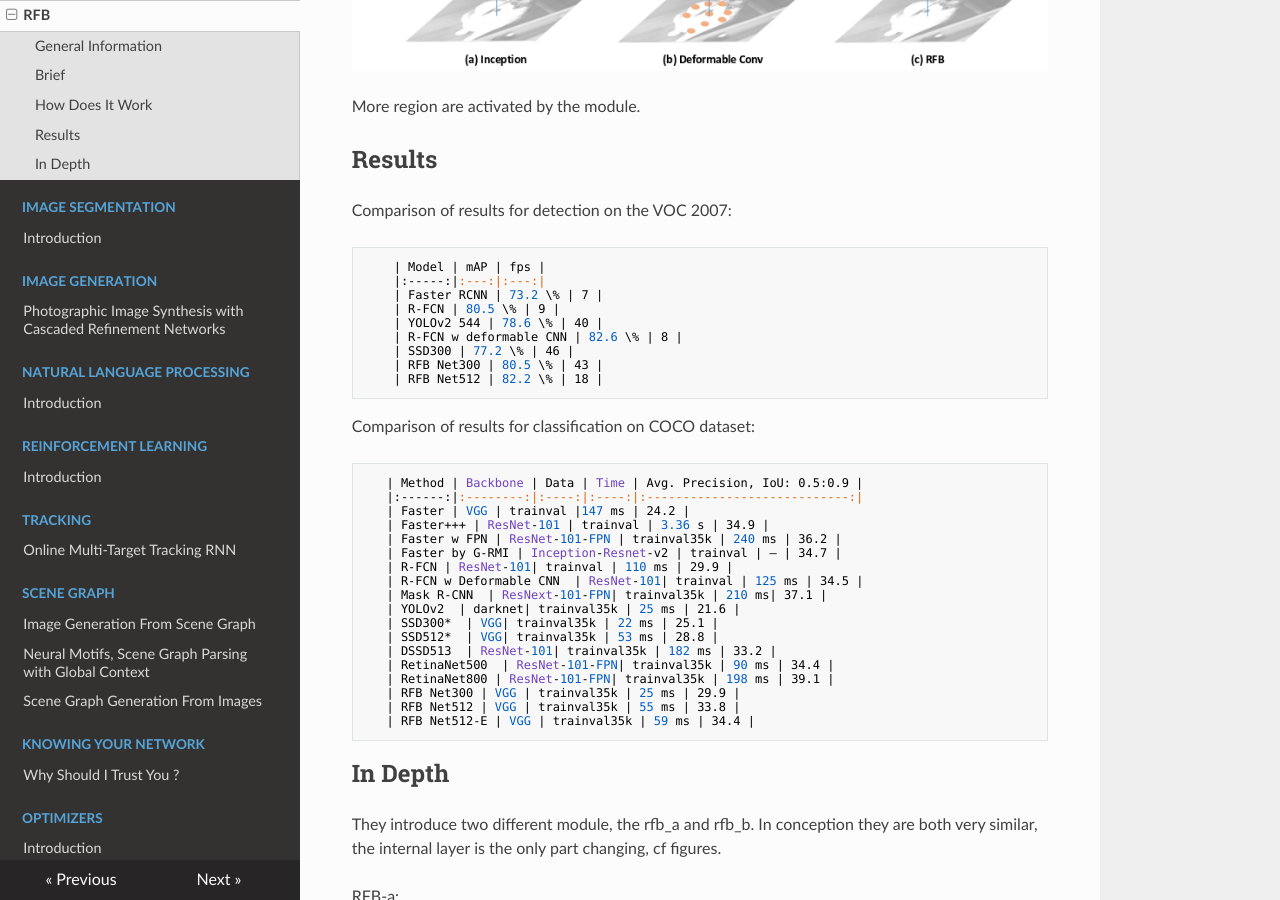
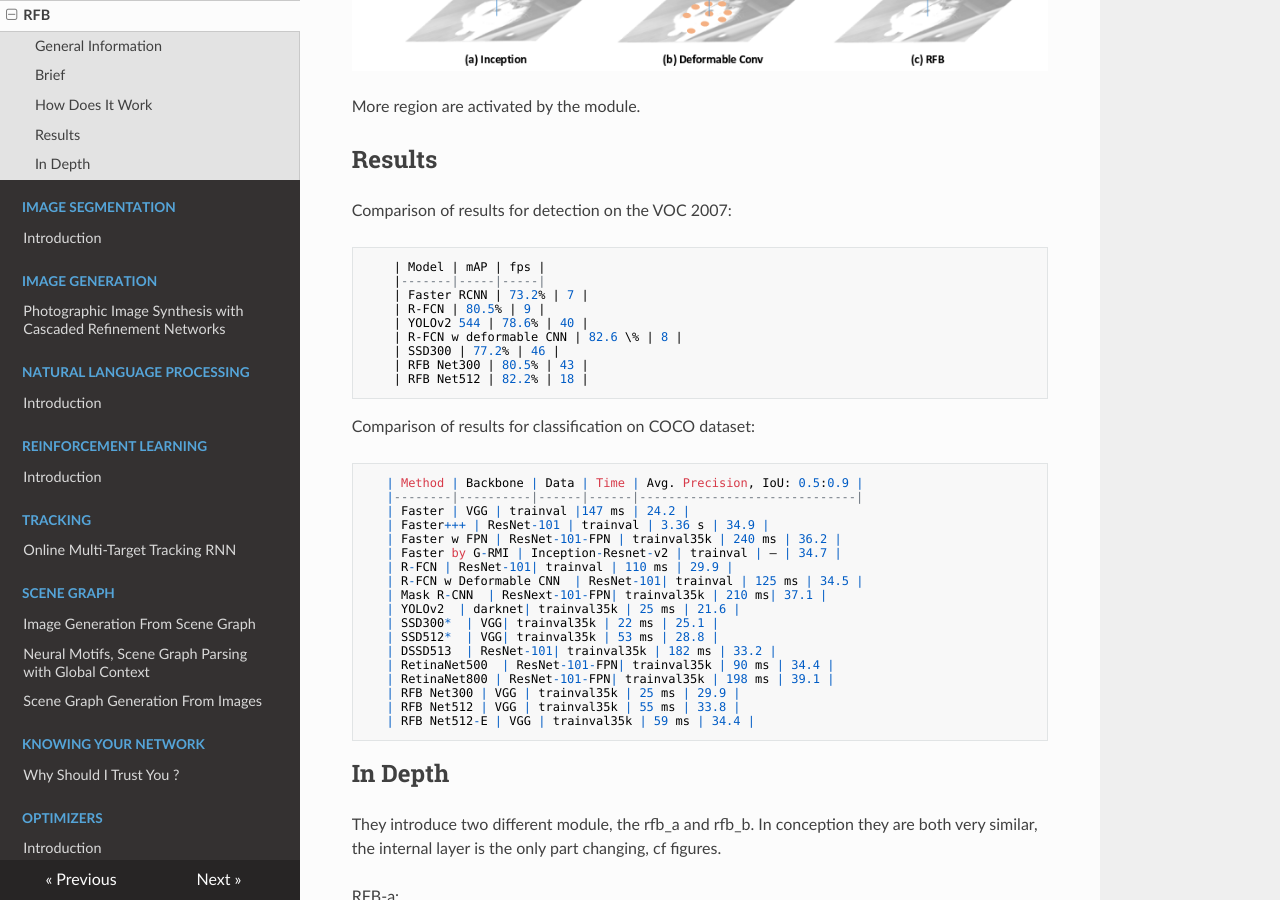
Before and after one commit to D3lt4lph4/papers, an MkDocs documentation site: the page built from docs/imagedetection/rfb.md, in a window 1280 px wide and 900 px high, scrolled down 1419 px. Built offline with MkDocs 1.6.1, drawn with Linux system fonts in a browser that asks for light colours; nearby versions of some CDN libraries; old or Windows-style settings are respelled for this version of MkDocs.

Commit message:
corrections

```diff
--- a/docs/imagedetection/rfb.md
+++ b/docs/imagedetection/rfb.md
@@ -32,19 +32,19 @@ More region are activated by the module.
 Comparison of results for detection on the VOC 2007:
 
         | Model | mAP | fps |
-        |:-----:|:---:|:---:|
-        | Faster RCNN | 73.2 \% | 7 |
-        | R-FCN | 80.5 \% | 9 |
-        | YOLOv2 544 | 78.6 \% | 40 |
+        |-------|-----|-----|
+        | Faster RCNN | 73.2% | 7 |
+        | R-FCN | 80.5% | 9 |
+        | YOLOv2 544 | 78.6% | 40 |
         | R-FCN w deformable CNN | 82.6 \% | 8 |
-        | SSD300 | 77.2 \% | 46 |
-        | RFB Net300 | 80.5 \% | 43 |
-        | RFB Net512 | 82.2 \% | 18 |
+        | SSD300 | 77.2% | 46 |
+        | RFB Net300 | 80.5% | 43 |
+        | RFB Net512 | 82.2% | 18 |
 
 Comparison of results for classification on COCO dataset:
 
        | Method | Backbone | Data | Time | Avg. Precision, IoU: 0.5:0.9 |
-       |:------:|:--------:|:----:|:----:|:----------------------------:|
+       |--------|----------|------|------|------------------------------|
        | Faster | VGG | trainval |147 ms | 24.2 |
        | Faster+++ | ResNet-101 | trainval | 3.36 s | 34.9 |
        | Faster w FPN | ResNet-101-FPN | trainval35k | 240 ms | 36.2 |
```
